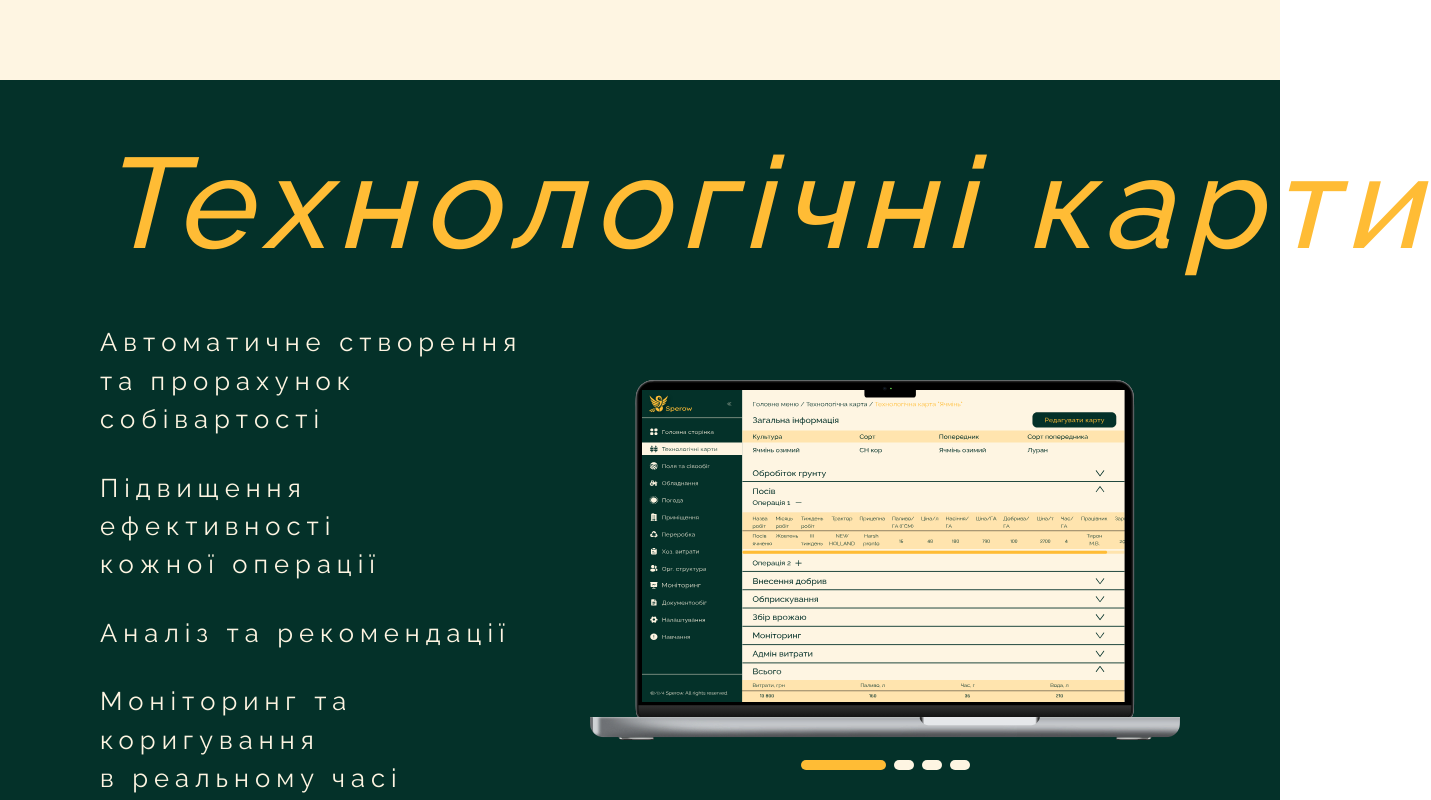
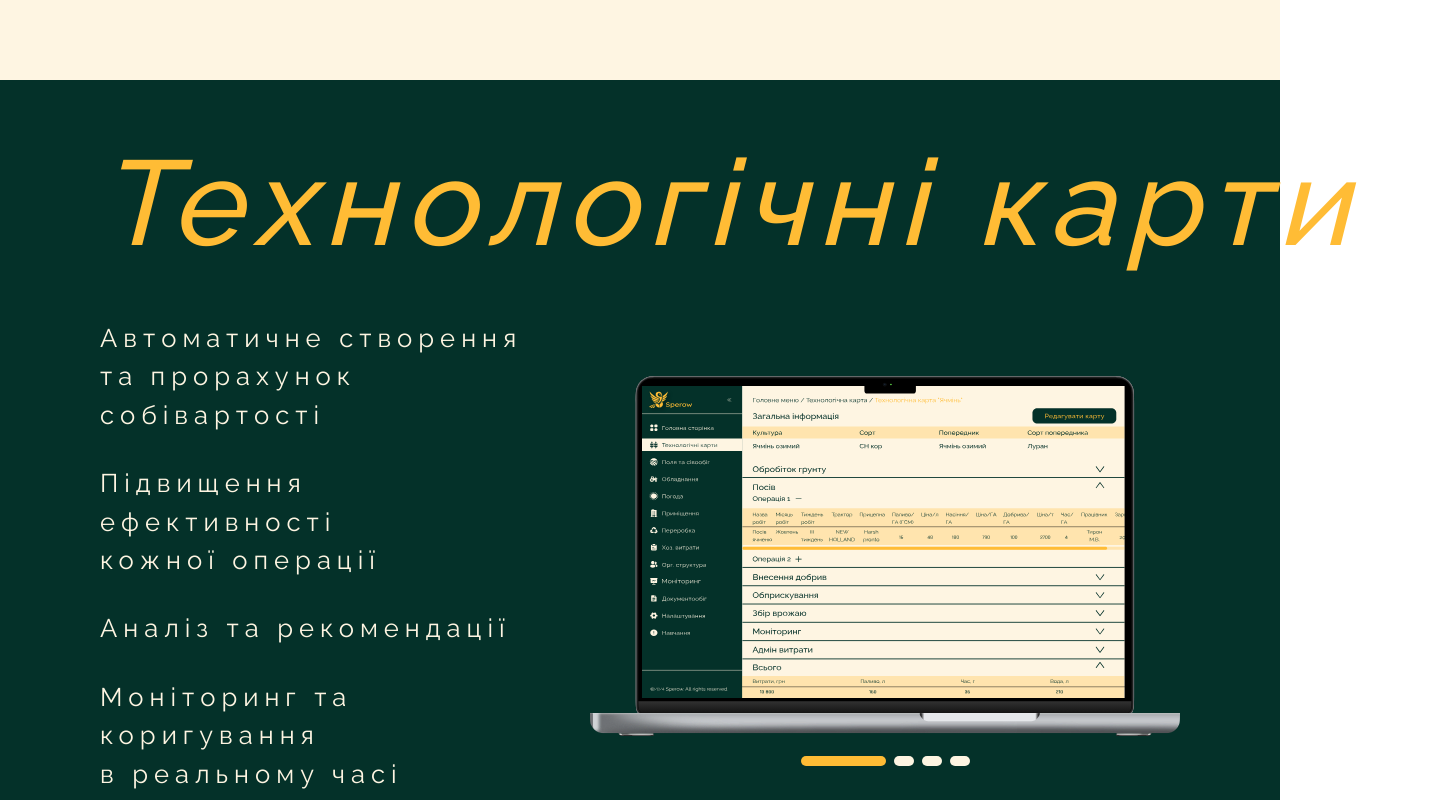
Before and after one commit to RuslanNedzelskyi/sperow_landing, a React (Create React App) app: page / in a window 1280 px wide. Shown: the part 2240-3040 px from the top of the page, 1431 px wide, since content can reach past the window. Built offline with nearby package versions, Linux system fonts and the light colour scheme.

Commit message:
Fixed font size tech card

```diff
--- a/src/App.css
+++ b/src/App.css
@@ -229,7 +229,7 @@ body {
         color: #FFBC35;
         font-family: 'Raleway Medium';
         font-style: italic;
-        font-size: 130px;
+        font-size: 120px;
         margin-left: -23px;
         line-height: 120px;
         white-space: nowrap;
@@ -317,7 +317,7 @@ body {
     color: #ffbc35;
     font-family: 'Raleway Medium';
     font-style: italic;
-    font-size: clamp(60px, 10vw, 130px);
+    font-size: clamp(60px, 10vw, 120px);
     /* Адаптивний розмір шрифту */
     line-height: 1.1;
     white-space: nowrap;
```
